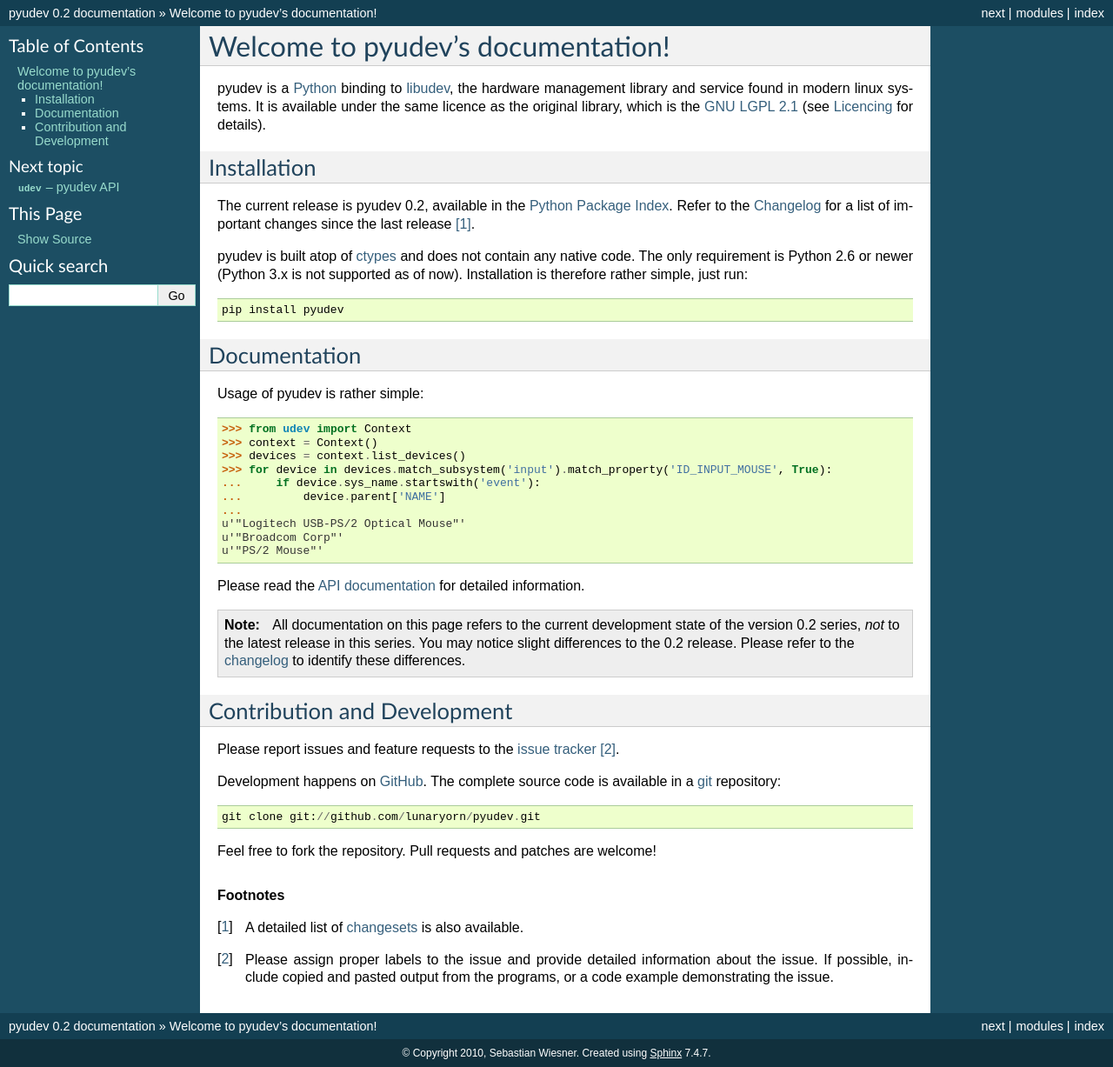
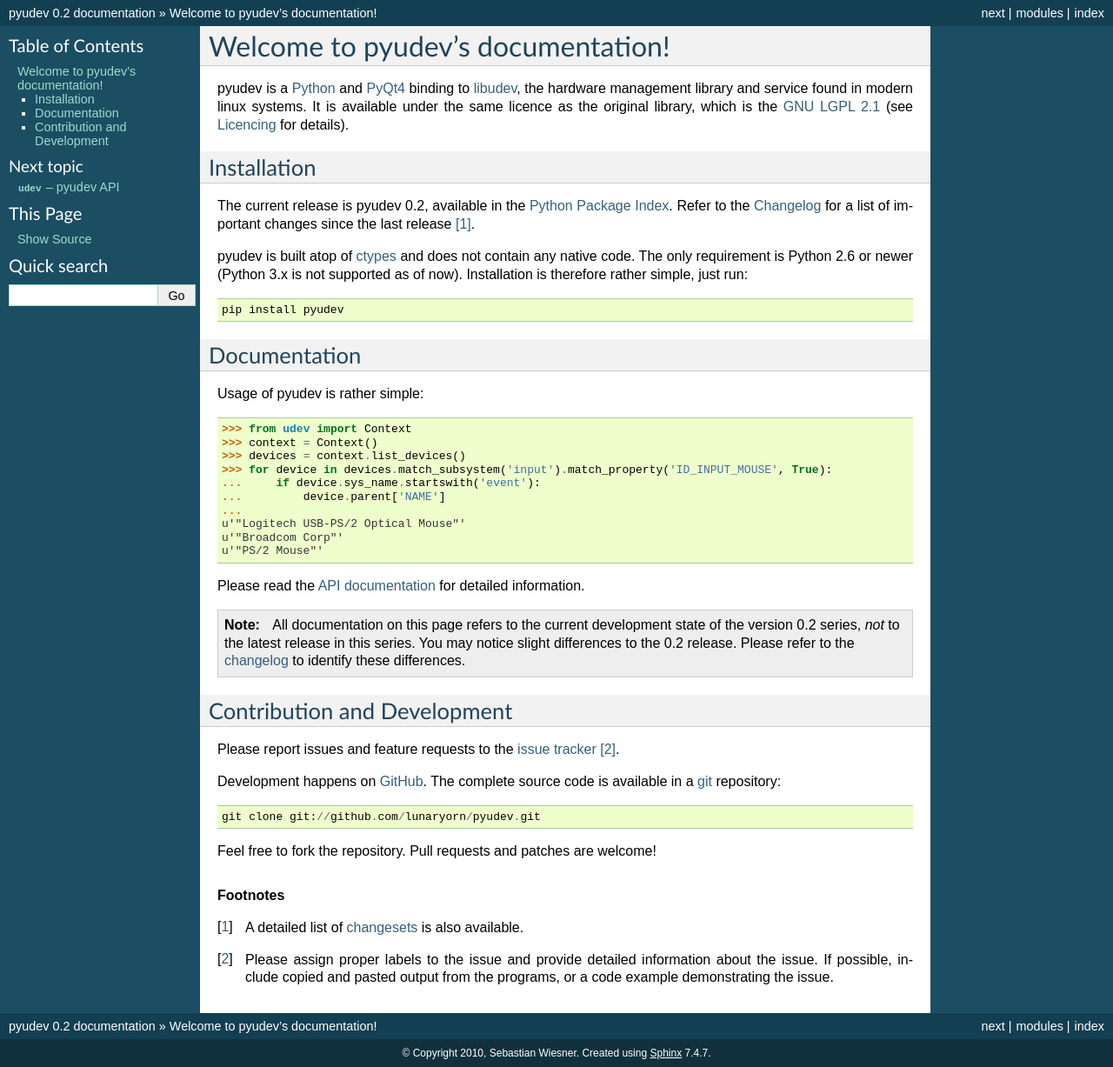
Before and after one commit to pyudev/pyudev, a Sphinx documentation site: the page built from doc/index.rst, in a window 1280 px wide. Shown: the whole page at 87% size. Built offline with Sphinx 7.4.7, drawn with Linux system fonts in a browser that asks for light colours.

Commit message:
Mention PyQt4 in docs frontpage and readme

```diff
--- a/README.rst
+++ b/README.rst
@@ -4,8 +4,8 @@
 
 http://packages.python.org/pyudev
 
-pyudev is a Python_ binding for libudev_, available under the terms fo the
-`GNU LGPL 2.1`_ (see ``COPYING``).
+pyudev is a Python_ and PyQt4_ binding for libudev_, available under the
+terms fo the `GNU LGPL 2.1`_ (see ``COPYING``).
 
 Refer to the website_ for detailed information and API documentation.
 
@@ -40,6 +40,7 @@
 
 .. _`GNU LGPL 2.1`: http://www.gnu.org/licenses/old-licenses/lgpl-2.1.html
 .. _Python: http://www.python.org/
+.. _PyQt4: http://www.riverbankcomputing.co.uk/software/pyqt/intro/
 .. _libudev: http://www.kernel.org/pub/linux/utils/kernel/hotplug/udev.html
 .. _website: http://packages.python.org/pyudev
 .. _ctypes: http://docs.python.org/library/ctypes.html
--- a/doc/index.rst
+++ b/doc/index.rst
@@ -1,9 +1,9 @@
 Welcome to pyudev's documentation!
 ==================================
 
-pyudev is a Python_ binding to libudev_, the hardware management library and
-service found in modern linux systems.  It is available under the same
-licence as the original library, which is the `GNU LGPL 2.1`_ (see
+pyudev is a Python_ and PyQt4_ binding to libudev_, the hardware management
+library and service found in modern linux systems.  It is available under
+the same licence as the original library, which is the `GNU LGPL 2.1`_ (see
 :doc:`licencing` for details).
 
 
@@ -71,6 +71,7 @@
 
 .. _`GNU LGPL 2.1`: http://www.gnu.org/licenses/old-licenses/lgpl-2.1.html
 .. _Python: http://www.python.org/
+.. _PyQt4: http://www.riverbankcomputing.co.uk/software/pyqt/intro/
 .. _libudev: http://www.kernel.org/pub/linux/utils/kernel/hotplug/udev.html
 .. _`Python Package Index`: http://pypi.python.org/pypi/pyudev
 .. _ctypes: http://docs.python.org/library/ctypes.html
```
